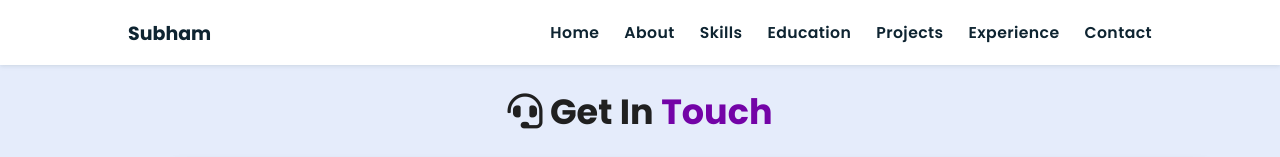
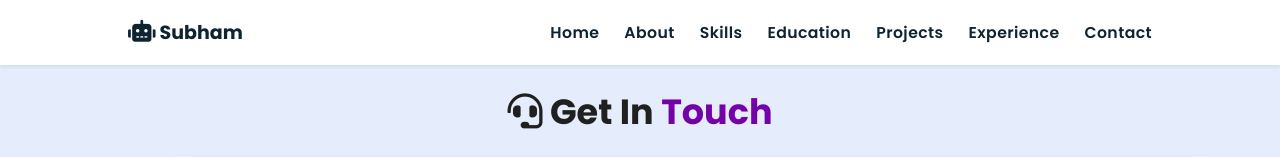
Before and after one commit to Subh85330/portfolio-website-subham, a plain HTML site: page contact.html in a window 1280 px wide. Shown: the top 157 px of the page. Drawn offline with nearby package versions, Linux system fonts and the light colour scheme.

Commit message:
replaced header after testing

```diff
--- a/contact.html
+++ b/contact.html
@@ -22,31 +22,8 @@
 </div> -->
 
 <!-- navbar starts -->
-<header>
-        <a href="/" class="logo"><i claas="fas fa-robot"></i> Subham</a>
-
-        <div id="menu" class="fas fa-bars"></div>
-        <nav class="navbar">
-            <ul>
-            <li><a class="active" href="/index.html">Home</a></li>
-            <li><a href="/about.html">About</a></li>
-            <li><a href="/skills.html">Skills</a></li>
-            <li><a href="/education.html">Education</a></li>
-            <li><a href="/projects.html">Projects</a></li>
-            <li><a href="/experience.html">Experience</a></li>
-            <li><a href="/contact.html">Contact</a></li>
-            </ul>
-        </nav>
-</header>
+<div id="header-placeholder"></div>
 <!-- navbar ends -->
-
-
-
-
-
-
-
-
 
 <!-- contact section starts -->
 <section class="contact" id="contact">
@@ -87,13 +64,6 @@
   </div>
 </section>
 <!-- contact section ends -->
-
-
-
-
-
-
-
 
 
 <!-- footer section starts -->
```
Also changed, not shown: education.html (+1 -16 lines), experience.html (+1 -16 lines), header_footer.html (+1 -16 lines).
